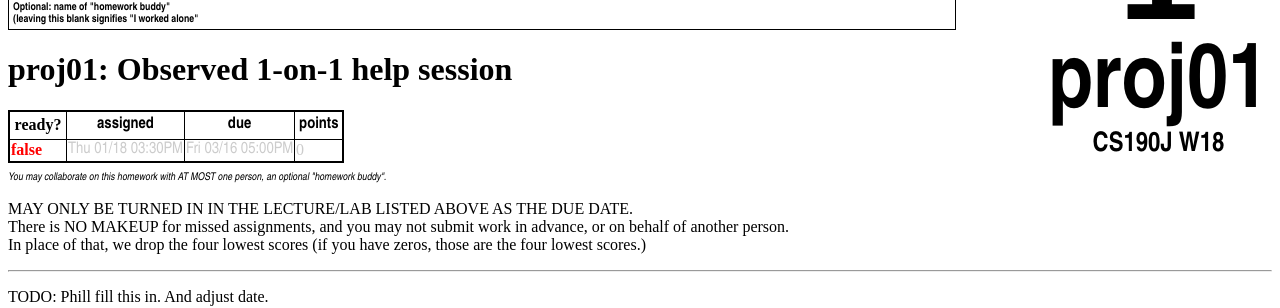
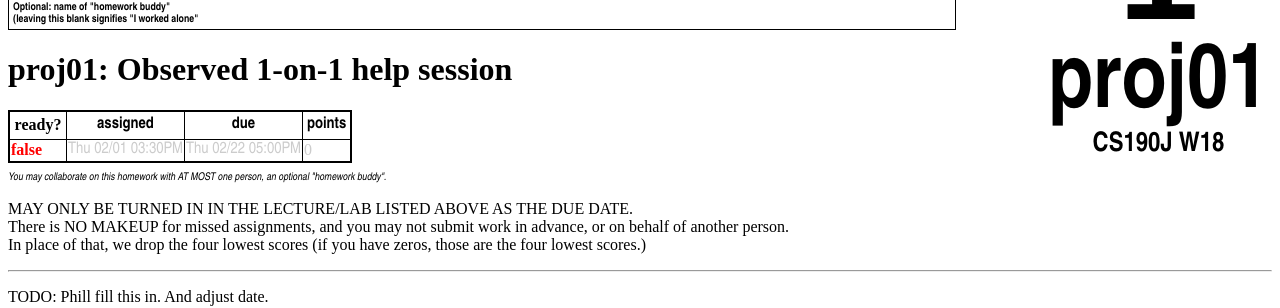
Before and after one commit to ucsb-cs190j-w18/ucsb-cs190j-w18.github.io, a Jekyll site: the page built from _hwk/proj01.md, in a window 1280 px wide. Shown: the part 416-724 px from the top of the page. Built offline with Jekyll 4.4.1, drawn with Linux system fonts in a browser that asks for light colours.

Commit message:
Update proj01.md

```diff
--- a/_hwk/proj01.md
+++ b/_hwk/proj01.md
@@ -2,8 +2,8 @@
 num: "proj01"
 desc: "Observed 1-on-1 help session"
 ready: false
-assigned: 2018-01-18 15:30:00.00-8:00
-due: 2018-03-16 17:00:00.00-8:00
+assigned: 2018-02-01 15:30:00.00-8:00
+due: 2018-02-22 17:00:00.00-8:00
 ---
 
 TODO: Phill fill this in.   And adjust date.
```
